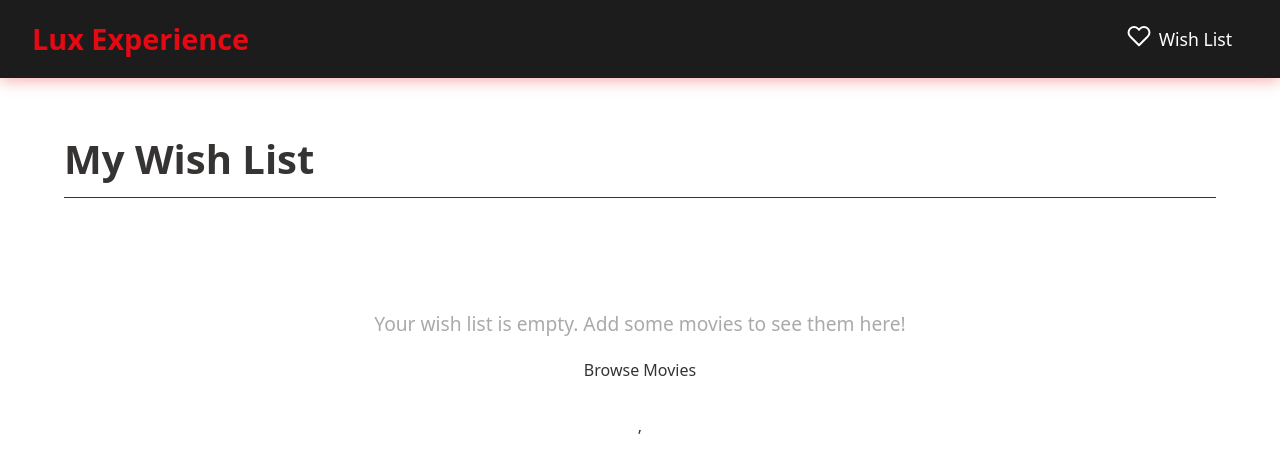
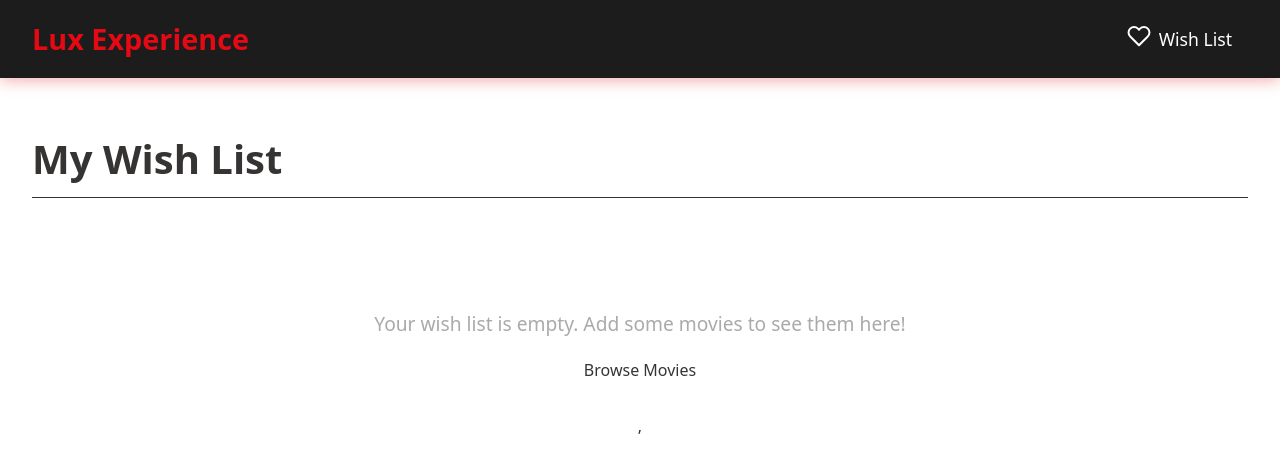
Before and after one commit to 1majek/lux-experience-challenge, a React (Vite) app in the folder lux/: page /wishlist in a window 1280 px wide. Shown: the top 472 px of the page. Built offline with nearby package versions, Linux system fonts and the light colour scheme.

Commit message:
refactor: clean up styles in Carousel, MovieDetailPage, and WishList components

```diff
--- a/lux/src/components/carousel/Carousel.scss
+++ b/lux/src/components/carousel/Carousel.scss
@@ -43,8 +43,6 @@
 }
 
 .carousel-section {
-  margin-bottom: 2.5rem;
-
   h2 {
     font-size: 1.5rem;
     margin-bottom: 1rem;
@@ -54,7 +52,6 @@
   }
 
   .carousel-placeholder {
-    // background: #e9ecef;
     border-radius: 8px;
     padding: 2rem;
     text-align: center;
--- a/lux/src/pages/movie-detail/MovieDetailPage.tsx
+++ b/lux/src/pages/movie-detail/MovieDetailPage.tsx
@@ -7,7 +7,6 @@ import Carousel from '../../components/carousel/Carousel'
 import Card from '../../components/card/Card'
 import { useMovieContext } from '../../hooks/useMovieContext'
 import { useWishListContext } from '../../hooks/useWishListContext'
-
 
 const MovieDetailPage: React.FC = () => {
   const location = useLocation();
@@ -77,6 +76,7 @@ const MovieDetailPage: React.FC = () => {
           <Card key={cast.id} content={cast} />
         ))}
       </Carousel>
+
     </div>
   )
 }
--- a/lux/src/pages/wish-list/WishList.scss
+++ b/lux/src/pages/wish-list/WishList.scss
@@ -1,5 +1,5 @@
 .wishlist-page {
-  padding: 2rem 4rem;
+  padding: 2rem;
 
   h1 {
     font-size: 2.5rem;
```
